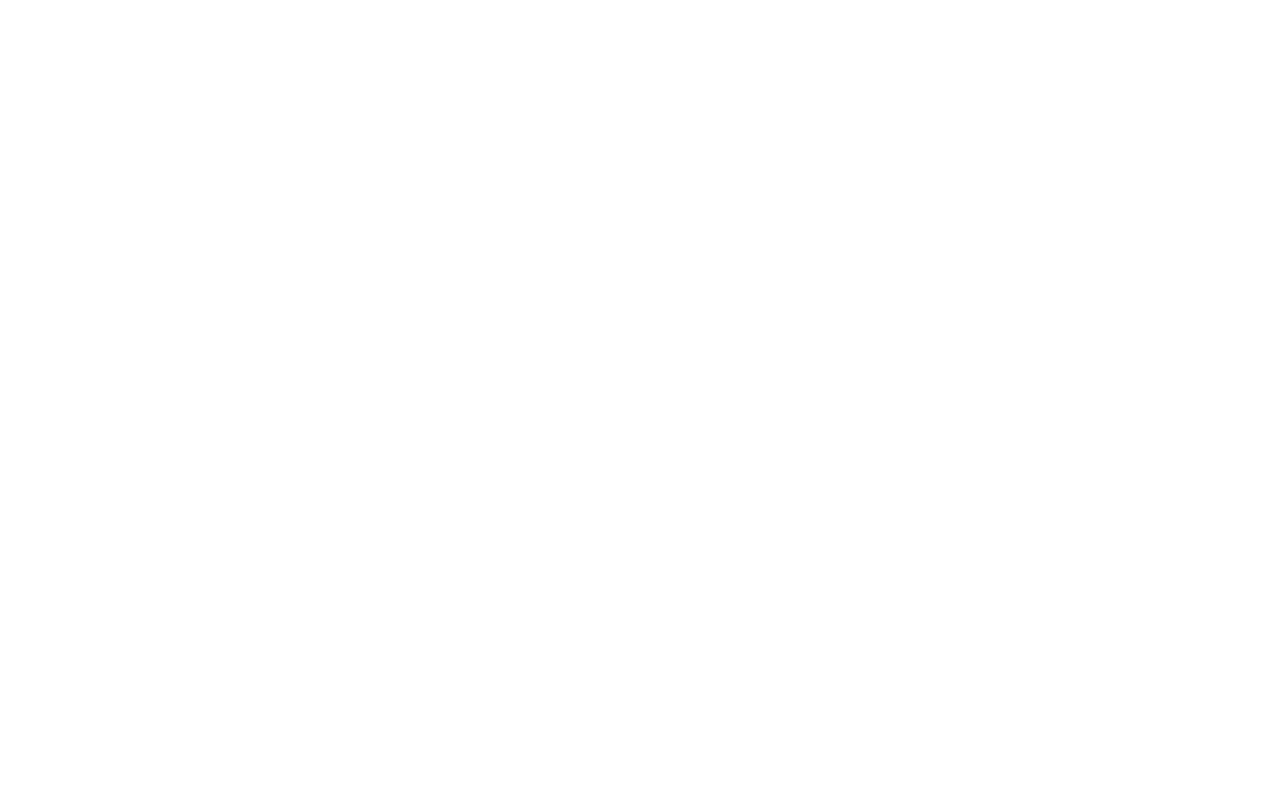
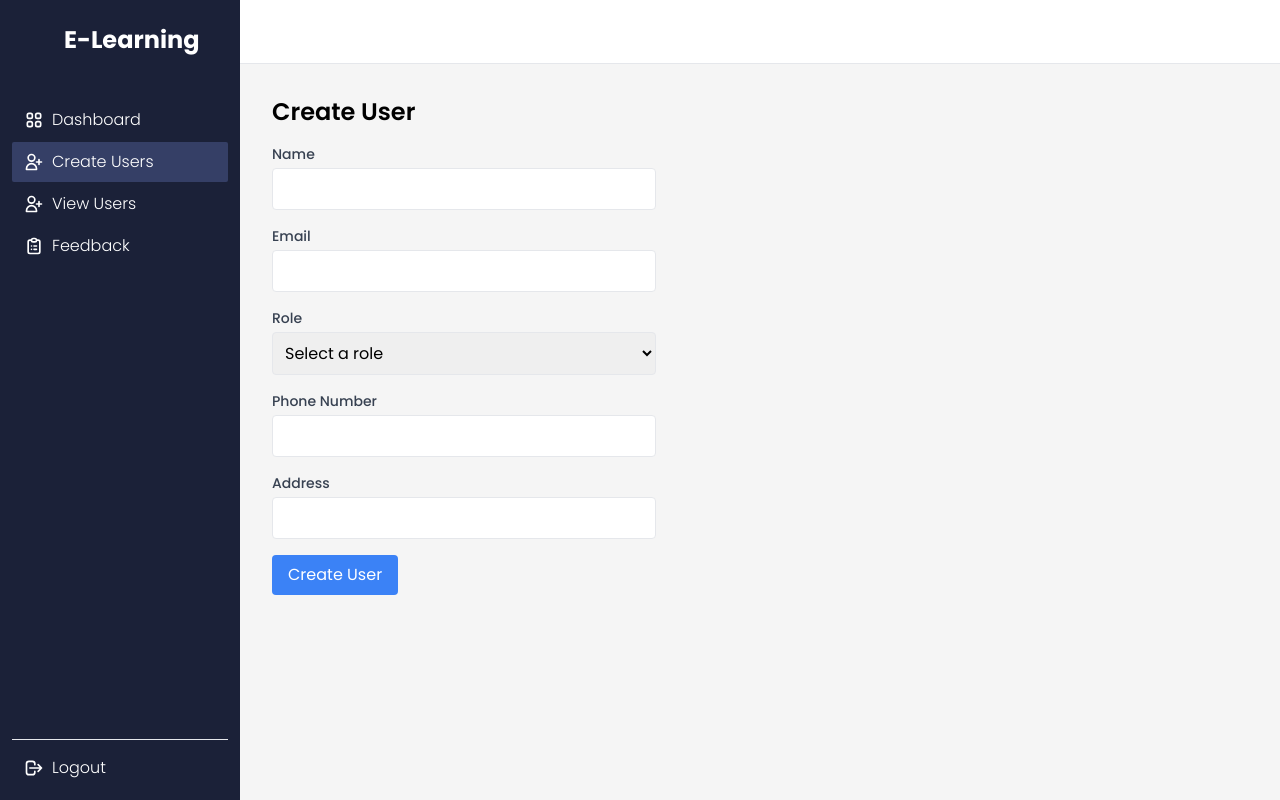
Before and after one commit to abhishek1025/Learnovate, a React (Create React App) app in the folder client/: page /admin/create-users in a window 1280 px wide. Before the commit this address had no page. Built offline with nearby package versions, Linux system fonts and the light colour scheme; no server answers.

Commit message:
Edited admin side dashboard according to documentation, added 2 pages (Create Users), (View Users). Integrated API in both pages. Added functionalities and taostify notification

```diff
--- a/client/package.json
+++ b/client/package.json
@@ -2,6 +2,7 @@
     "name": "client",
     "version": "0.1.0",
     "private": true,
+    "proxy": "http://localhost:8000",
     "dependencies": {
         "@testing-library/jest-dom": "^5.16.5",
         "@testing-library/react": "^13.4.0",
@@ -14,6 +15,7 @@
         "react-icons": "^4.10.1",
         "react-router-dom": "^6.14.1",
         "react-scripts": "5.0.1",
+        "react-toastify": "^9.1.3",
         "tailwindcss": "^3.3.2",
         "web-vitals": "^2.1.4"
     },
--- a/client/src/App.js
+++ b/client/src/App.js
@@ -11,6 +11,8 @@ import { Contact } from './pages/Contact.jsx';
 import Home from './pages/Home';
 import Login from './pages/Login.jsx';
 import Signup from './pages/Signup.jsx';
+import CreateUsers from './Dashboard/pages/CreateUsers';
+import ViewUsers from './Dashboard/pages/ViewUsers';
 
 function App() {
     return (
@@ -21,11 +23,13 @@ function App() {
                 <Route path="/login" element={<Login />} />
                 <Route path="/contact" element={<Contact />} />
 
-
                 {/* Admin */}
                 <Route path="/admin" element={<Layout />}>
                     <Route index element={<Dashboard />} />
-                    <Route path="/admin/totalcustomer" element={<TotalUser />} />
+                    <Route path="/admin/create-users" element={<CreateUsers />} />
+                    <Route path="/admin/view-users" element={<ViewUsers />} />
+
+                    {/* <Route path="/admin/totalcustomer" element={<TotalUser />} />
                     <Route path="/admin/total-user" element={<TotalUser />} />
 
                     <Route path="/admin/total-candidate" element={<TotalCandidate />} />
@@ -35,11 +39,8 @@ function App() {
 
                     <Route path="/admin/add-candidate" element={<AddCandidate />} />
 
-                    <Route path="/admin/create-category" element={<CreateCategory />} />
-
-
+                    <Route path="/admin/create-category" element={<CreateCategory />} /> */}
                 </Route>
-
             </Routes>
         </div>
     );
--- a/client/src/Dashboard/components/shared/Sidebar.jsx
+++ b/client/src/Dashboard/components/shared/Sidebar.jsx
@@ -6,7 +6,7 @@ import { DASHBOARD_SIDEBAR_LINKS } from '../../lib/index.jsx';
 // import { logout } from '../../../../features/auth/authSlice.js';
 
 const linkClass =
-    'flex items-center gap-2 font-light px-3 py-2 hover:bg-neutral-700 hover:no-underline active:bg-neutral-600 rounded-sm text-base';
+    'flex items-center gap-2 font-light px-3 py-2 hover:bg-[#212945] hover:no-underline active:[#55609A] rounded-sm text-base';
 
 export default function Sidebar() {
     // const navigate = useNavigate();
@@ -18,7 +18,7 @@ export default function Sidebar() {
     // };
 
     return (
-        <div className="bg-blue-600 w-60 p-3 flex flex-col">
+        <div className="bg-[#1b2138] w-60 p-3 flex flex-col">
             <div className="flex items-center gap-2 px-1 py-3">
                 <Link
                     to="/"
@@ -32,7 +32,7 @@ export default function Sidebar() {
                     <SidebarLink key={link.key} link={link} />
                 ))}
             </div>
-            <div className="flex flex-col gap-0.5 pt-2 border-t border-neutral-700">
+            <div className="flex flex-col gap-0.5 pt-2 border-t">
                 <button
                     className={classNames(
                         linkClass,
@@ -57,8 +57,8 @@ function SidebarLink({ link }) {
             to={link.path}
             className={classNames(
                 pathname === link.path
-                    ? 'bg-neutral-700 text-white'
-                    : 'text-neutral-400',
+                    ? 'bg-[#353f66] text-white'
+                    : 'text-white',
                 linkClass,
             )}
         >
--- a/client/src/Dashboard/lib/index.jsx
+++ b/client/src/Dashboard/lib/index.jsx
@@ -1,6 +1,9 @@
 import {
     HiOutlineViewGrid,
-    HiOutlineCube,
+    HiOutlineUserAdd,
+    HiOutlineUserGroup,
+    HiOutlineClipboardList,
+    HiOutlineCog,
 } from 'react-icons/hi';
 
 export const DASHBOARD_SIDEBAR_LINKS = [
@@ -10,36 +13,22 @@ export const DASHBOARD_SIDEBAR_LINKS = [
         path: '/admin',
         icon: <HiOutlineViewGrid />,
     },
-
     {
-        key: 'create-category',
-        label: 'Create Category',
-        path: '/admin/create-category',
-        icon: <HiOutlineCube />,
+        key: 'create-users',
+        label: 'Create Users',
+        path: '/admin/create-users',
+        icon: <HiOutlineUserAdd />,
     },
     {
-        key: 'add-candidate',
-        label: 'Add Candidate',
-        path: '/admin/add-candidate',
-        icon: <HiOutlineCube />,
-    },
-
-    {
-        key: 'total-user',
-        label: 'Total Users',
-        path: '/admin/total-user',
-        icon: <HiOutlineCube />,
+        key: 'view-users',
+        label: 'View Users',
+        path: '/admin/view-users',
+        icon: <HiOutlineUserAdd />,
     },
     {
-        key: 'total-candidate',
-        label: 'Total Candidate',
-        path: '/admin/total-candidate',
-        icon: <HiOutlineCube />,
-    },
-    {
-        key: 'total-voting',
-        label: 'Total Voting',
-        path: '/admin/total-voting',
-        icon: <HiOutlineCube />,
-    },
+        key: 'feedback',
+        label: 'Feedback',
+        path: '/admin/feedback',
+        icon: <HiOutlineClipboardList />,
+    }
 ];
--- /dev/null
+++ b/client/src/Dashboard/pages/CreateUsers.jsx
@@ -0,0 +1,171 @@
+import React, { useEffect, useState } from 'react';
+
+//toastify
+import { ToastContainer, toast } from 'react-toastify';
+import 'react-toastify/dist/ReactToastify.css';
+
+const CreateUsers = () => {
+
+    // storing the user details in a state
+    const [user, setUser] = useState({
+        name: '',
+        email: '',
+        role: '',
+        phoneNumber: '',
+        address: '',
+    });
+
+    // creating state to store the data for view table
+    const [usersLists, setUsersLists] = useState([])
+
+    // for input types
+    const handleInputChange = (event) => {
+        const { name, value } = event.target;
+        setUser((prevUser) => ({
+            ...prevUser,
+            [name]: value,
+        }));
+    };
+
+    // for creating a new user
+
+    const handleSubmit = async (e) => {
+        e.preventDefault();
+        console.log('Submitting user:', user);
+
+        try {
+            const response = await fetch('/users', {
+                method: 'POST',
+                headers: {
+                    'Content-Type': 'application/json',
+                },
+                body: JSON.stringify(user),
+            });
+
+            const responseData = await response.json();
+            if (response.ok) {
+                console.log('User created:', user);
+                setUser({
+                    name: '',
+                    email: '',
+                    role: '',
+                    phoneNumber: '',
+                    address: '',
+                });
+                console.log(response)
+            }
+
+            toast(responseData.message)
+
+        } catch (error) {
+            console.error('Error:', error);
+        }
+    };
+
+    const fetchUserData = async () => {
+        // Fetch the updated list of users after creating a new user
+        const userListResponse = await fetch('/users');
+        const userListData = await userListResponse.json();
+        console.log(userListData)
+        setUsersLists(userListData.data);
+    }
+
+    useEffect(() => {
+        fetchUserData();
+    }, [])
+
+    return (
+        <div className="p-4">
+            <h1 className="text-2xl font-semibold mb-4">Create User</h1>
+            <form onSubmit={(e) => handleSubmit(e)} className="max-w-sm">
+                <div className="mb-4">
+                    <label htmlFor="name" className="block text-sm font-medium text-gray-700">
+                        Name
+                    </label>
+                    <input
+                        type="text"
+                        id="name"
+                        name="name"
+                        value={user.name}
+                        onChange={handleInputChange}
+                        className="mt-1 p-2 border rounded w-full"
+                        required
+                    />
+                </div>
+                <div className="mb-4">
+                    <label htmlFor="email" className="block text-sm font-medium text-gray-700">
+                        Email
+                    </label>
+                    <input
+                        type="email"
+                        id="email"
+                        name="email"
+                        value={user.email}
+                        onChange={handleInputChange}
+                        className="mt-1 p-2 border rounded w-full"
+                        required
+                    />
+                </div>
+                <div className="mb-4">
+                    <label htmlFor="role" className="block text-sm font-medium text-gray-700">
+                        Role
+                    </label>
+                    <select
+                        id="role"
+                        name="role"
+                        value={user.role}
+                        onChange={handleInputChange}
+                        className="mt-1 p-2 border rounded w-full"
+                        required
+                    >
+                        <option value="">Select a role</option>
+                        <option value="teacher">Teacher</option>
+                        <option value="student">Student</option>
+                    </select>
+                </div>
+                <div className="mb-4">
+                    <label htmlFor="phoneNumber" className="block text-sm font-medium text-gray-700">
+                        Phone Number
+                    </label>
+                    <input
+                        type="tel"
+                        id="phoneNumber"
+                        name="phoneNumber"
+                        value={user.phoneNumber}
+                        onChange={handleInputChange}
+                        className="mt-1 p-2 border rounded w-full"
+                        required
+                    />
+                </div>
+                <div className="mb-4">
+                    <label htmlFor="address" className="block text-sm font-medium text-gray-700">
+                        Address
+                    </label>
+                    <input
+                        type="text"
+                        id="address"
+                        name="address"
+                        value={user.address}
+                        onChange={handleInputChange}
+                        className="mt-1 p-2 border rounded w-full"
+                        required
+                    />
+                </div>
+                <button
+                    type="submit"
+                    className="bg-blue-500 text-white px-4 py-2 rounded hover:bg-blue-600"
+
+                >
+                    Create User
+                </button>
+            </form>
+
+            <div>
+
+            </div>
+            <ToastContainer />
+        </div>
+    );
+};
+
+export default CreateUsers;
--- /dev/null
+++ b/client/src/Dashboard/pages/ViewUsers.jsx
@@ -0,0 +1,78 @@
+import React, { useEffect, useState } from 'react'
+
+const ViewUsers = () => {
+    // creating state to store the data for view table
+    const [usersLists, setUsersLists] = useState([])
+
+    const fetchUserData = async () => {
+        // Fetch the updated list of users after creating a new user
+        const userListResponse = await fetch('/users');
+        const userListData = await userListResponse.json();
+        console.log(userListData)
+        setUsersLists(userListData.data);
+    }
+
+    useEffect(() => {
+        fetchUserData();
+    }, [])
+    return (
+        <div>
+            {/* view section */}
+            <div className=''>
+                <h1>View Users</h1>
+                <table className="w-full border-collapse">
+                    <thead>
+                        <tr>
+                            <th className="p-3 font-medium text-left text-gray-800 border border-gray-300">
+                                Name
+                            </th>
+                            <th className="p-3 font-medium text-left text-gray-800 border border-gray-300">
+                                E-mail
+                            </th>
+                            <th className="p-3 font-medium text-left text-gray-800 border border-gray-300">
+                                Role
+                            </th>
+                            <th className="p-3 font-medium text-left text-gray-800 border border-gray-300">
+                                Phone Number
+                            </th>
+                            <th className="p-3 font-medium text-left text-gray-800 border border-gray-300">
+                                Address
+                            </th>
+                        </tr>
+                    </thead>
+                    <tbody>
+
+                        {
+                            usersLists.map((user, index) => (
+                                <tr key={index}>
+                                    <td className="p-3 text-sm font-medium text-gray-800 border border-gray-300">
+                                        {user.name}
+                                    </td>
+                                    <td className="p-3 text-sm font-medium text-gray-800 border border-gray-300">
+                                        {user.email}
+                                    </td>
+                                    <td className="p-3 text-sm font-medium text-gray-800 border border-gray-300">
+                                        {user.role}
+                                    </td>
+                                    <td className="p-3 text-sm font-medium text-gray-800 border border-gray-300">
+                                        {user.phoneNumber}
+                                    </td>
+                                    <td className="p-3 text-sm font-medium text-gray-800 border border-gray-300">
+                                        {user.address}
+                                    </td>
+                                </tr>
+                            ))
+                        }
+
+                    </tbody>
+                </table>
+            </div>
+            <div className='flex gap-x-5 mt-5'>
+                <button className='w-24 h-10 bg-green-600 text-white'>Update</button>
+                <button className='w-24 h-10 bg-red-600 text-white'>Delete</button>
+            </div>
+        </div>
+    )
+}
+
+export default ViewUsers
```
Also changed, not shown: 1 other file (tests, documents, lock files or other folders).
